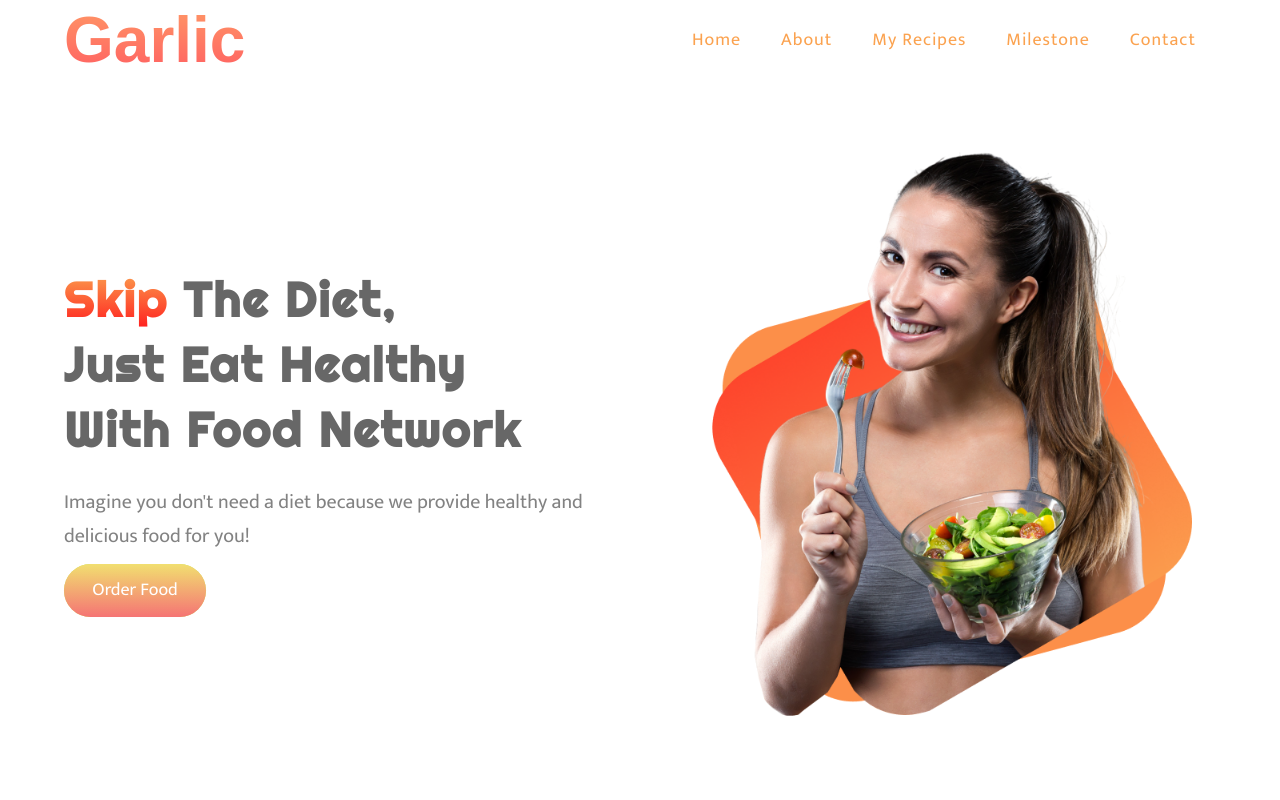
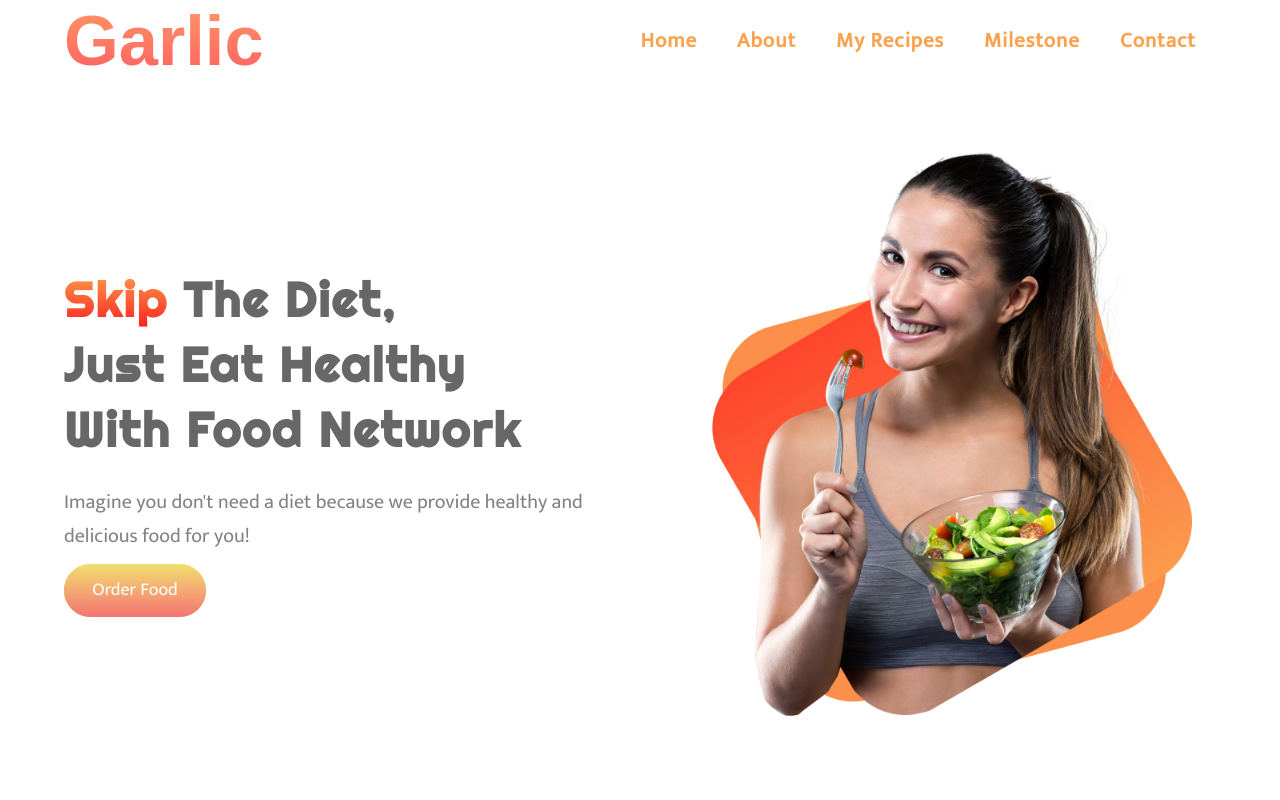
Before and after one commit to mdraselmiah95/Responsive-Food-Network, a plain HTML site: page index.html in a window 1280 px wide. Shown: the top 800 px of the page. Drawn offline with Linux system fonts and the light colour scheme; a web font is replaced by a local one.

Commit message:
new added

```diff
--- a/css/style.css
+++ b/css/style.css
@@ -19,7 +19,7 @@ nav {
 }
 
 nav .logo {
-  font-size: 4em;
+  font-size: 4.4em;
   font-family: "Qahiri", sans-serif;
   background: linear-gradient(#ff9966, #ff5e62);
   -webkit-text-fill-color: transparent;
@@ -48,10 +48,9 @@ nav ul li {
 nav ul li a {
   color: #fba24f;
   text-decoration: none;
-  font-size: 18px;
-  font-weight: 500;
+  font-size: 21px;
+  font-weight: 700;
   padding: 8px 15px;
-  border-radius: 5px;
   letter-spacing: 1px;
   transition: all 0.3s ease;
 }
```
